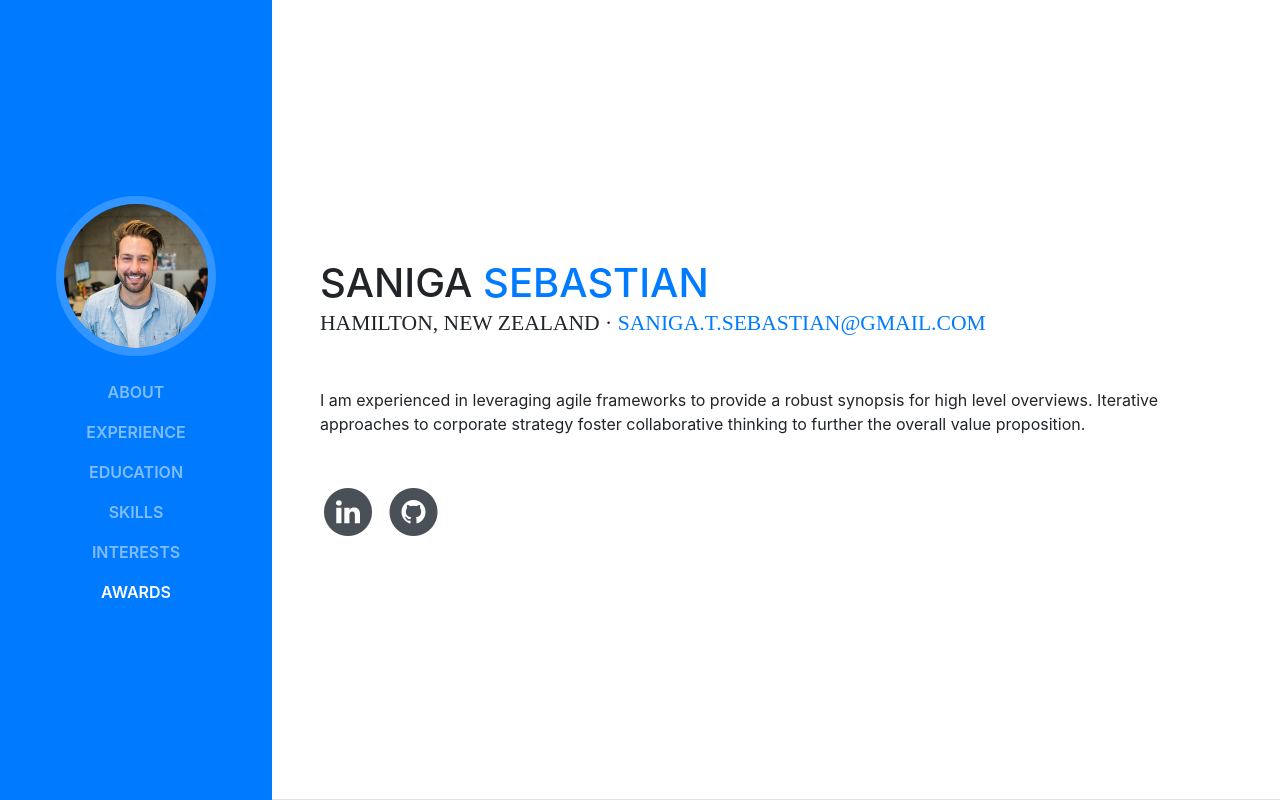
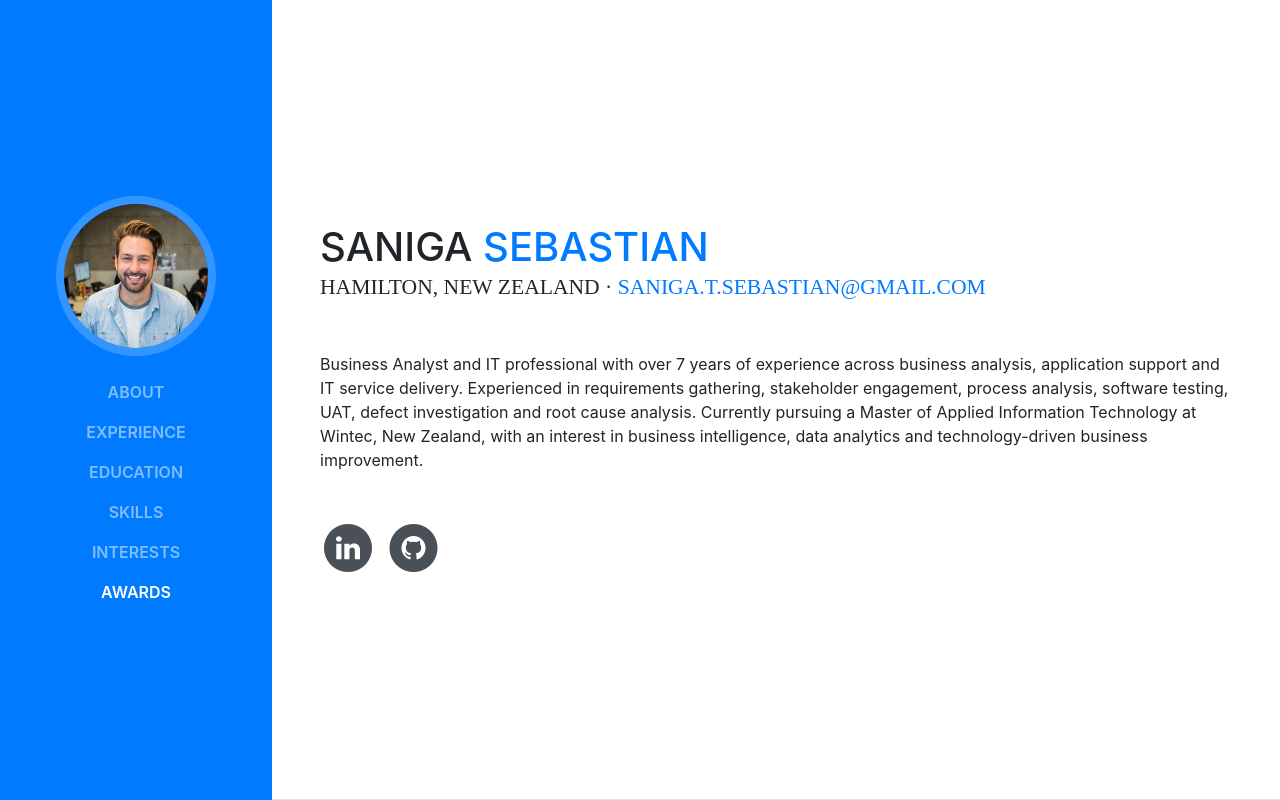
Before and after one commit to sanigasebastian-t/sanigasebastian-t.github.io, a website with bundled scripts: page index.html in a window 1280 px wide. Shown: the top 800 px of the page. Built offline with nearby package versions, Linux system fonts and the light colour scheme; a web font is replaced by a local one.

Commit message:
Update index.html

```diff
--- a/index.html
+++ b/index.html
@@ -71,7 +71,15 @@
           <div class="subheading mb-5">Hamilton, New Zealand ·
             <a href="mailto:saniga.t.sebastian@gmail.com">saniga.t.sebastian@gmail.com</a>
           </div>
-          <p class="mb-5">I am experienced in leveraging agile frameworks to provide a robust synopsis for high level overviews. Iterative approaches to corporate strategy foster collaborative thinking to further the overall value proposition.</p>
+          <p class="mb-5">
+            Business Analyst and IT professional with over 7 years of experience
+            across business analysis, application support and IT service delivery.
+            Experienced in requirements gathering, stakeholder engagement, process
+            analysis, software testing, UAT, defect investigation and root cause
+            analysis. Currently pursuing a Master of Applied Information Technology
+            at Wintec, New Zealand, with an interest in business intelligence,
+            data analytics and technology-driven business improvement.
+          </p>
           <ul class="list-inline list-social-icons mb-0">
             <li class="list-inline-item">
               <a href="https://www.linkedin.com/in/saniga-sebastian-5a862ba2/">
```
